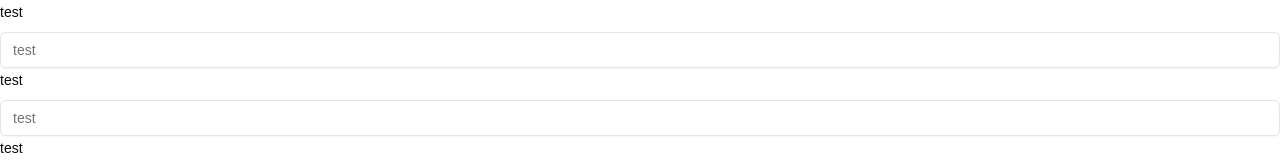
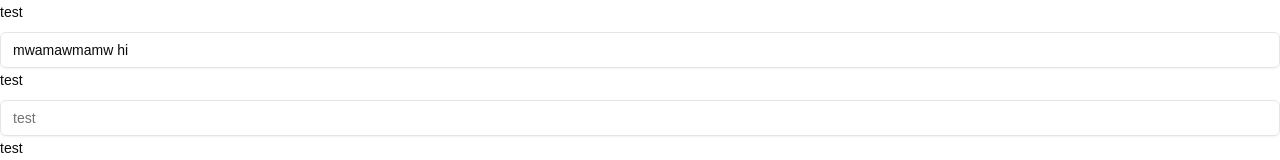
Before and after one commit to hdmGOAT/codelearnproject, a Next.js app in the folder frontend/: page /signup in a window 1280 px wide. Shown: the top 160 px of the page. Built offline with nearby package versions, Linux system fonts and the light colour scheme.

Commit message:
default value

```diff
--- a/frontend/components/DynamicForm.tsx
+++ b/frontend/components/DynamicForm.tsx
@@ -63,11 +63,19 @@ const DynamicForm = ({ schema, fields, onSubmit }: DynamicFormProps) => {
         key={field.name}
         control={form.control}
         name={field.name}
-        render={() => (
+        render={({ field: formField }) => (
           <FormItem>
             <FormLabel>{field.label}</FormLabel>
             <FormControl>
-              <Input placeholder={field.placeholder ? field.placeholder : ""} />
+              <Input
+                {...formField}
+                value={
+                  typeof formField.value === "boolean"
+                    ? formField.value.toString()
+                    : formField.value
+                }
+                placeholder={field.placeholder ? field.placeholder : ""}
+              />
             </FormControl>
 
             <FormMessage />
```
